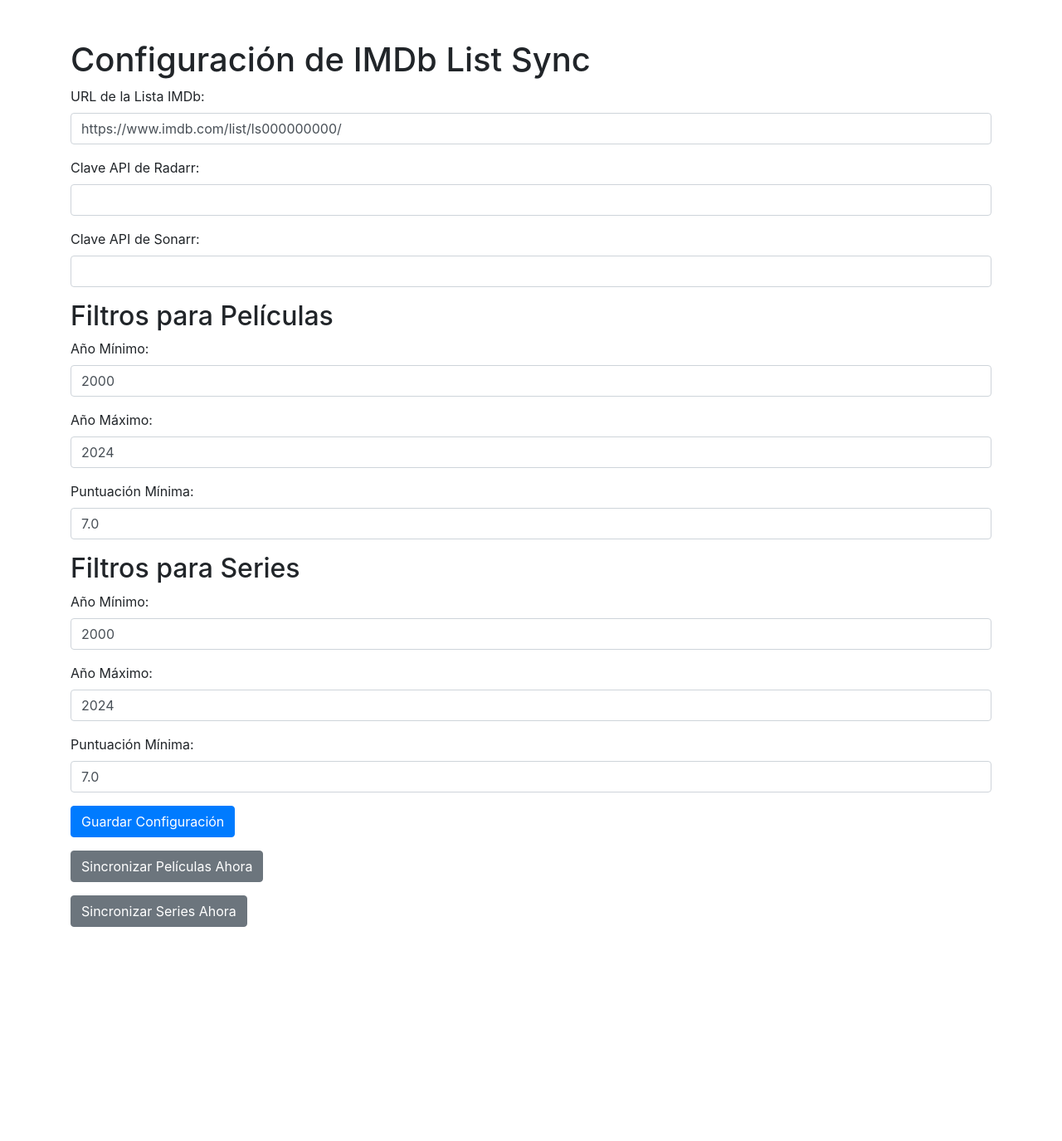
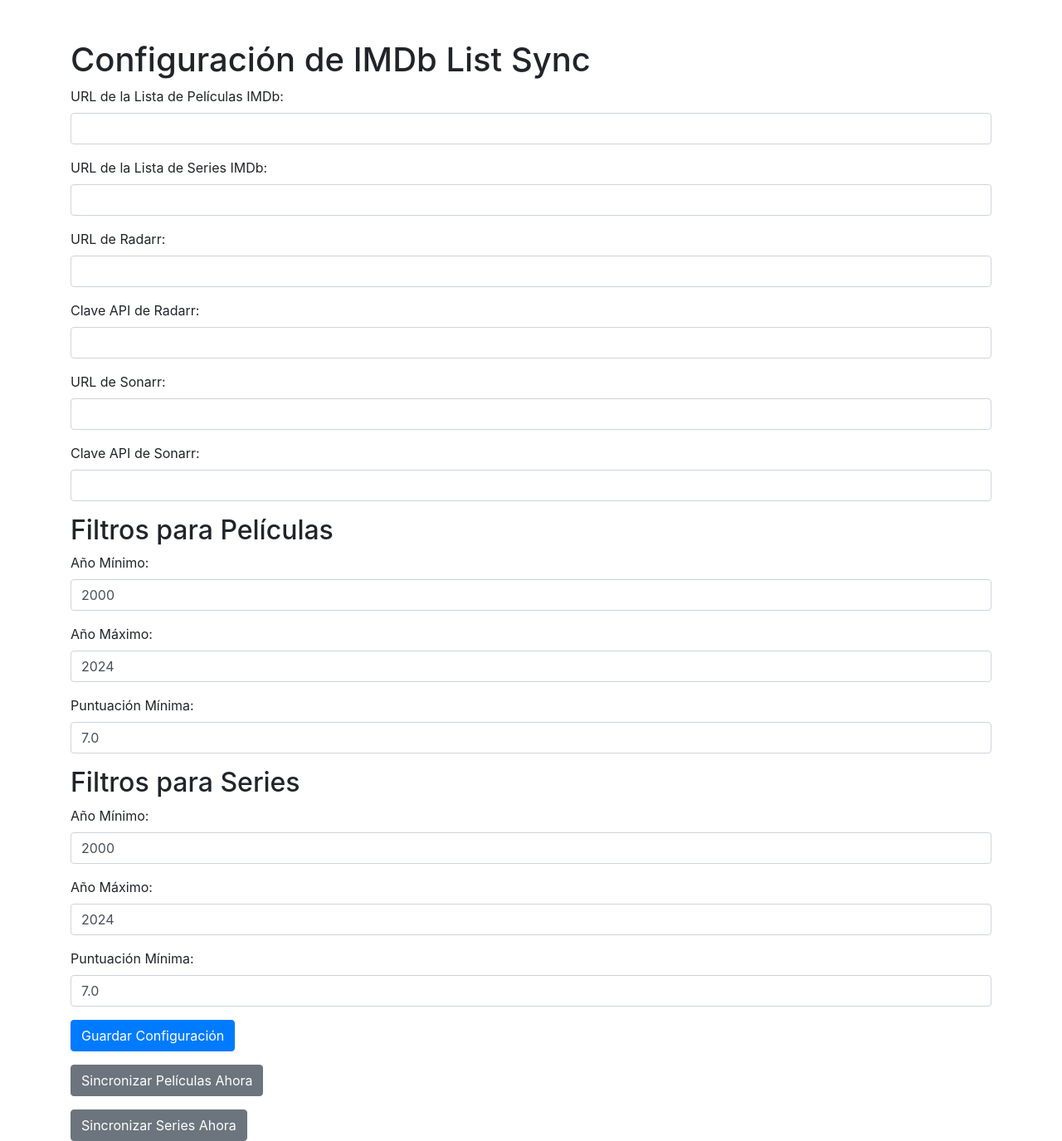
Before and after one commit to dazanestor/imdb_importer, a Flask app: page / in a window 1280 px wide. Shown: the whole page at 83% size. Before the commit the page ends 1117 px from the top, so only its background shows below. Run offline with Flask 2, Linux system fonts and the light colour scheme; some libraries are stand-ins or nearby versions.

Commit message:
Update index.html

```diff
--- a/templates/index.html
+++ b/templates/index.html
@@ -10,12 +10,24 @@
         <h1>Configuración de IMDb List Sync</h1>
         <form method="post">
             <div class="form-group">
-                <label for="imdb_list_url">URL de la Lista IMDb:</label>
-                <input type="text" class="form-control" id="imdb_list_url" name="imdb_list_url" value="{{ config['imdb_list_url'] }}">
+                <label for="imdb_movies_list_url">URL de la Lista de Películas IMDb:</label>
+                <input type="text" class="form-control" id="imdb_movies_list_url" name="imdb_movies_list_url" value="{{ config['imdb_movies_list_url'] }}">
+            </div>
+            <div class="form-group">
+                <label for="imdb_series_list_url">URL de la Lista de Series IMDb:</label>
+                <input type="text" class="form-control" id="imdb_series_list_url" name="imdb_series_list_url" value="{{ config['imdb_series_list_url'] }}">
+            </div>
+            <div class="form-group">
+                <label for="radarr_url">URL de Radarr:</label>
+                <input type="text" class="form-control" id="radarr_url" name="radarr_url" value="{{ config['radarr_url'] }}">
             </div>
             <div class="form-group">
                 <label for="radarr_api_key">Clave API de Radarr:</label>
                 <input type="text" class="form-control" id="radarr_api_key" name="radarr_api_key" value="{{ config['radarr_api_key'] }}">
+            </div>
+            <div class="form-group">
+                <label for="sonarr_url">URL de Sonarr:</label>
+                <input type="text" class="form-control" id="sonarr_url" name="sonarr_url" value="{{ config['sonarr_url'] }}">
             </div>
             <div class="form-group">
                 <label for="sonarr_api_key">Clave API de Sonarr:</label>
```
